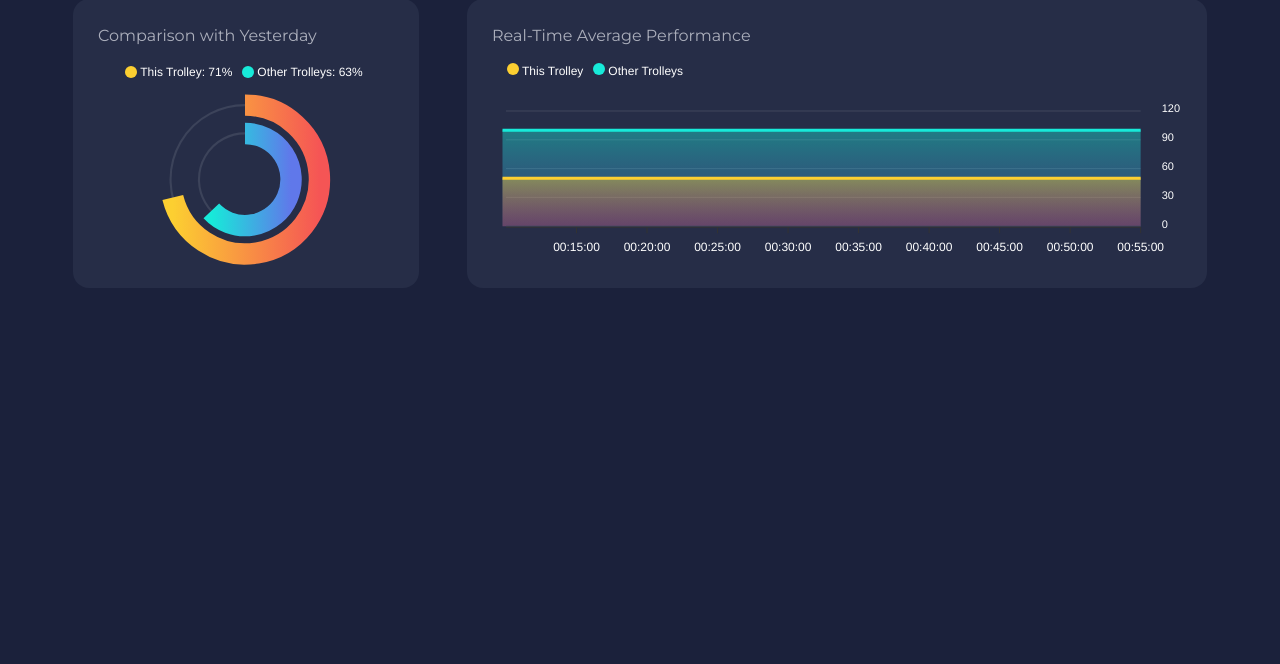
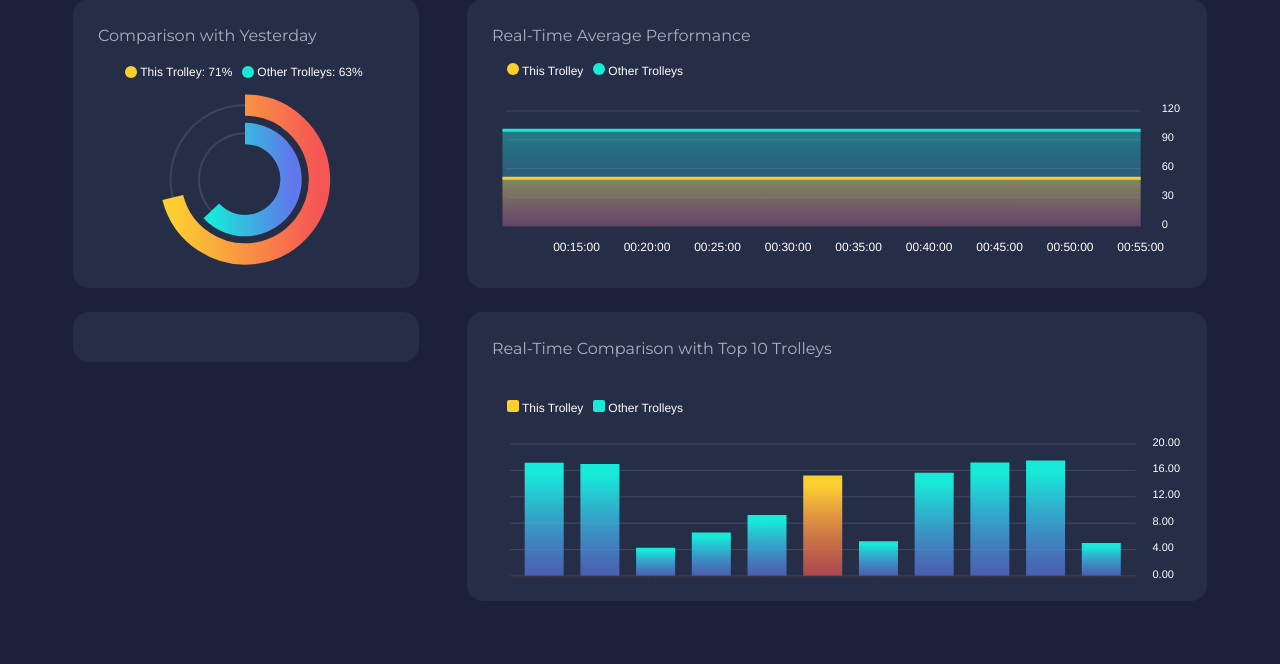
Before and after one commit to junjie-chan/Handwashing-Monitor-Dashboard, a CodeIgniter 4 app: the page made by app/Views/dashboard.php in a window 1280 px wide. Shown: the part 181-845 px from the top of the page. Before the commit the page ends 446 px from the top, so only its background shows below. Run offline with PHP 8.4 and a stand-in for CodeIgniter, Linux system fonts and the light colour scheme; the template is opened without the code that fills it, so the values that code supplies are empty; some libraries are stand-ins or nearby versions.

Commit message:
LAZYCC-67 Add a column chart to show real-time comparison between current trolley and other top 10 trolleys.

```diff
--- a/app/Views/dashboard.php
+++ b/app/Views/dashboard.php
@@ -11,7 +11,6 @@
 </head>
 
 <body>
-
     <div id="wrapper">
         <div class="content-area">
             <div class="container-fluid">
@@ -56,6 +55,20 @@
                             </div>
                         </div>
                     </div>
+
+                    <div class="row">
+                        <div class="col-md-4 p-4 style_box">
+                            <div class="box" id="circle">
+                            </div>
+                        </div>
+
+                        <div class="col-md-8 p-4 style_box">
+                            <div class="box" id="column_container">
+                                <p class="titles">Real-Time Comparison with Top 10 Trolleys</p>
+                                <div id="column_chart"> </div>
+                            </div>
+                        </div>
+                    </div>
                 </div>
             </div>
         </div>
--- a/public/javascript/dashboard.js
+++ b/public/javascript/dashboard.js
@@ -17,6 +17,27 @@ function generate_minute_wise_time_series(date, count) {
     base_value += 300000; // Time Interval
   }
   return series;
+}
+function generate_random_number(count, range_min, range_max) {
+  var data = [];
+  for (let i = 0; i < count; i++) {
+    data.push(Math.random() * (range_max - range_min) + range_min);
+  }
+  return data;
+}
+function generate_this_trolley() {
+  return [
+    ...Array(5).fill(""),
+    generate_random_number(1, 3, 18),
+    ...Array(5).fill(""),
+  ];
+}
+function generate_other_trolleys() {
+  return [
+    ...generate_random_number(5, 3, 18),
+    "",
+    ...generate_random_number(5, 3, 18),
+  ];
 }
 
 window.Apex = {
@@ -210,3 +231,46 @@ var line_chart = new ApexCharts(
   line_options
 );
 line_chart.render();
+
+var column_options = {
+  chart: {
+    type: "bar",
+    offsetY: 20,
+    stacked: true,
+  },
+  stroke: {
+    width: 0,
+  },
+  series: [
+    {
+      name: "This Trolley",
+      data: generate_this_trolley(),
+    },
+    {
+      name: "Other Trolleys",
+      data: generate_other_trolleys(),
+    },
+  ],
+  fill: {
+    type: "gradient",
+    gradient: {
+      shade: "dark",
+      type: "vertical",
+      shadeIntensity: 0.5,
+      inverseColors: false,
+      opacityFrom: 1,
+      opacityTo: 0.8,
+      stops: [10, 100],
+    },
+  },
+  xaxis: {
+    labels: {
+      show: false,
+    },
+  },
+};
+var column_chart = new ApexCharts(
+  document.querySelector("#column_chart"),
+  column_options
+);
+column_chart.render();
```
